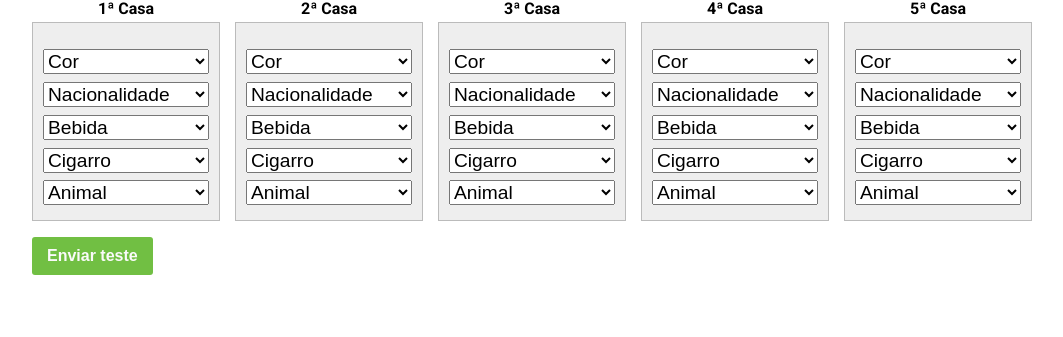
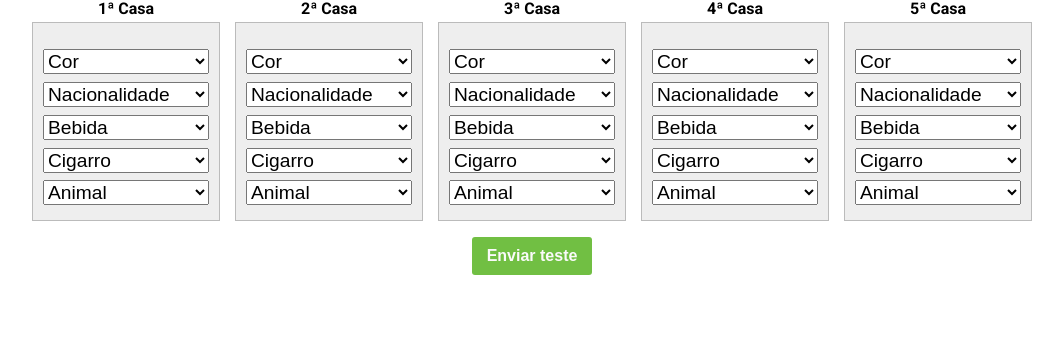
Before and after one commit to GiovannyFialho/gameEinstein-IBM, a CodeIgniter app: page /database/game in a window 1280 px wide. Shown: the part 305-642 px from the top of the page, without its empty margins (108-1171 px from the left). Run offline with CodeIgniter, Linux system fonts and the light colour scheme; style sheets or scripts are compiled from the project's sources; some libraries are stand-ins or nearby versions.

Commit message:
ajustando btn de enviar o teste

```diff
--- a/application/views/site/game/index.php
+++ b/application/views/site/game/index.php
@@ -278,7 +278,7 @@
                 </ul>
             </li>
         </ul>
-        <div class="button-container">
+        <div class="button-container center">
             <button>Enviar teste</button>
         </div>
     </form>
```
